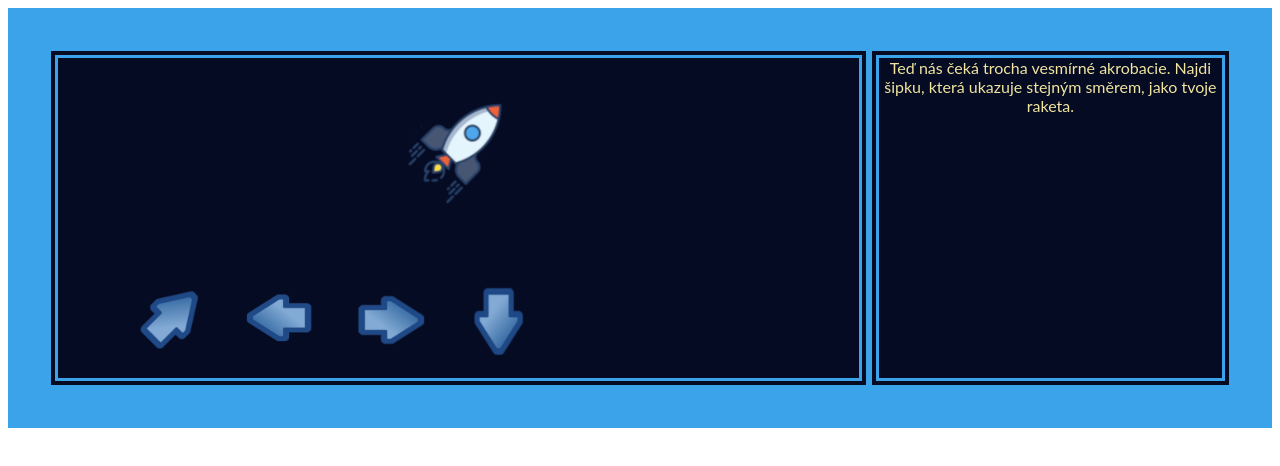
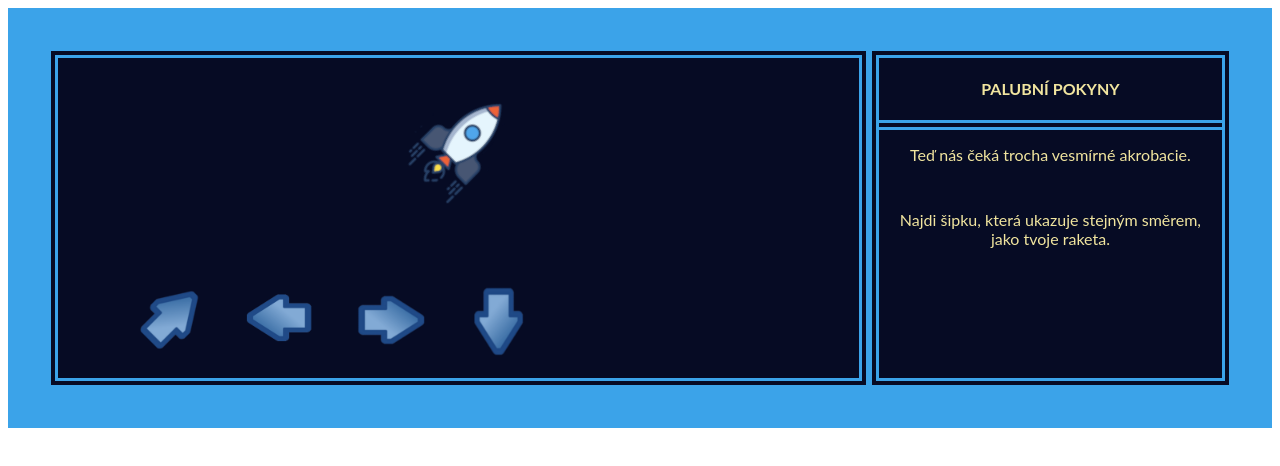
Before and after one commit to DorkaG/bludiste, a Vue app: page /hra2 in a window 1280 px wide. Shown: the top 466 px of the page. Built offline with nearby package versions, Linux system fonts and the light colour scheme; what vue-js-modal would draw is missing.

Commit message:
hry
všechny hry by měli být vystylované
(tlačítka ne)

```diff
--- a/src/components/Hra2.vue
+++ b/src/components/Hra2.vue
@@ -21,8 +21,12 @@
                 </div>
 
             </div>
+            <div class="pokyny">
+                <h4>PALUBNÍ POKYNY</h4>
+                <p class="cara">Teď nás čeká trocha vesmírné akrobacie.</p>
+                <p>Najdi šipku, která ukazuje stejným směrem, jako tvoje raketa.</p>
+            </div>
 
-            <div class="pokyny"> Teď nás čeká trocha vesmírné akrobacie. Najdi šipku, která ukazuje stejným směrem, jako tvoje raketa.</div>
             </div>
     </div>
 
```
